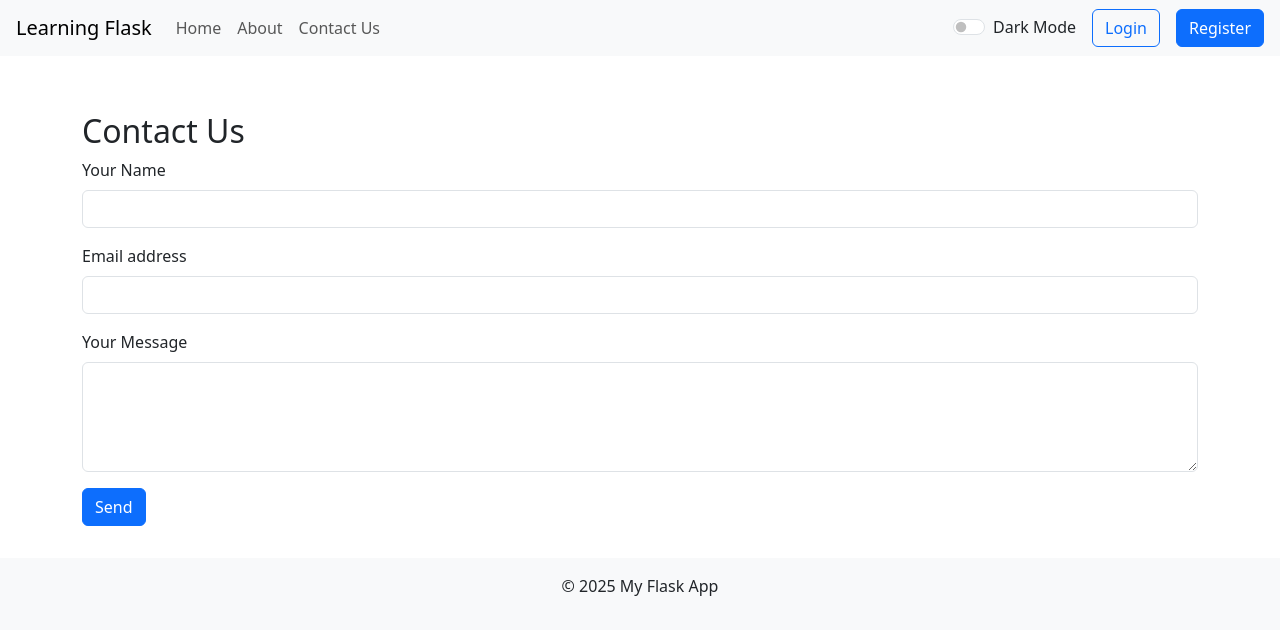
After one commit to harshd3004/flask-learning, a Flask app: page /contactform in a window 1280 px wide. The commit adds this page. Shown: the top 635 px of the page. Run offline with Flask 3, Linux system fonts and the light colour scheme.

```diff
--- a/app.py
+++ b/app.py
@@ -1,11 +1,16 @@
-from flask import Flask,render_template
+from flask import Flask,render_template,request,redirect,url_for,flash
 from datetime import datetime
 
 app = Flask(__name__)
 
+# This makes 'now' available in all templates
+@app.context_processor
+def inject_now():
+    return {'now': datetime.now()}
+
 @app.route('/')
 def home():
-    return render_template('index.html', now=datetime.now())
+    return render_template('index.html')
 
 @app.route('/about')
 def about():
@@ -15,5 +20,36 @@ def about():
 def greetUser(uname):
     return render_template('greet_user.html',username=uname, now=datetime.now())
 
+@app.route('/register',methods=['GET','POST'])
+def register():
+    if request.method == 'POST':
+        username = request.form['username']
+        email = request.form['email']
+        passwd = request.form['password']
+
+        #store the user in database (to be done later)
+
+        print(f"New User: {username}, Email: {email}")
+        return redirect(url_for('login'))
+
+    return render_template('register.html')
+
+@app.route('/login',methods=['GET','POST'])
+def login():
+    return ""
+
+@app.route('/contactform',methods=['GET','POST'])
+def contactForm():
+    if request.method == 'POST':
+        name = request.form['name']
+        email = request.form['email']
+        message = request.form['message']
+
+        #Validation to be added
+
+        print(f'Contact form submitted by {name}')
+
+    return render_template('contact_form.html')
+
 if __name__ == '__main__':
     app.run(debug=True)
--- a/templates/base.html
+++ b/templates/base.html
@@ -15,8 +15,9 @@
 
         <div class="collapse navbar-collapse justify-content-between" id="navbarNav">
           <ul class="navbar-nav">
-            <li class="nav-item"><a class="nav-link" href="/">Home</a></li>
-            <li class="nav-item"><a class="nav-link" href="/about">About</a></li>
+            <li class="nav-item"><a class="nav-link" href="{{url_for('home')}}">Home</a></li>
+            <li class="nav-item"><a class="nav-link" href="{{url_for('about')}}">About</a></li>
+            <li class="nav-item"><a class="nav-link" href="{{url_for('contactForm')}}">Contact Us</a></li>
           </ul>
 
           <div class="d-flex align-items-center gap-3">
@@ -24,8 +25,8 @@
               <input class="form-check-input" type="checkbox" id="darkModeToggle">
               <label class="form-check-label" for="darkModeToggle">Dark Mode</label>
             </div>
-            <button class="btn btn-outline-primary">Login</button>
-            <button class="btn btn-primary">Register</button>
+            <a class="btn btn-outline-primary" >Login</a>
+            <a href="{{url_for('register')}}" class="btn btn-primary">Register</a>
           </div>
         </div>
       </nav>
--- /dev/null
+++ b/templates/contact_form.html
@@ -0,0 +1,27 @@
+{% extends "base.html" %}
+
+{% block title %} Contact Us {% endblock %}
+
+{% block content %}
+<div class="container mt-4">
+  <h2>Contact Us</h2>
+  <form method="POST" action="{{ url_for('contactForm') }}">
+    <div class="mb-3">
+      <label for="name" class="form-label">Your Name</label>
+      <input type="text" class="form-control" id="name" name="name" required>
+    </div>
+
+    <div class="mb-3">
+      <label for="email" class="form-label">Email address</label>
+      <input type="email" class="form-control" id="email" name="email" required>
+    </div>
+
+    <div class="mb-3">
+      <label for="message" class="form-label">Your Message</label>
+      <textarea class="form-control" id="message" name="message" rows="4" required></textarea>
+    </div>
+
+    <button type="submit" class="btn btn-primary">Send</button>
+  </form>
+</div>
+{% endblock %}
```
Also changed, not shown: templates/register.html (added, +22 -0 lines), README.md.
